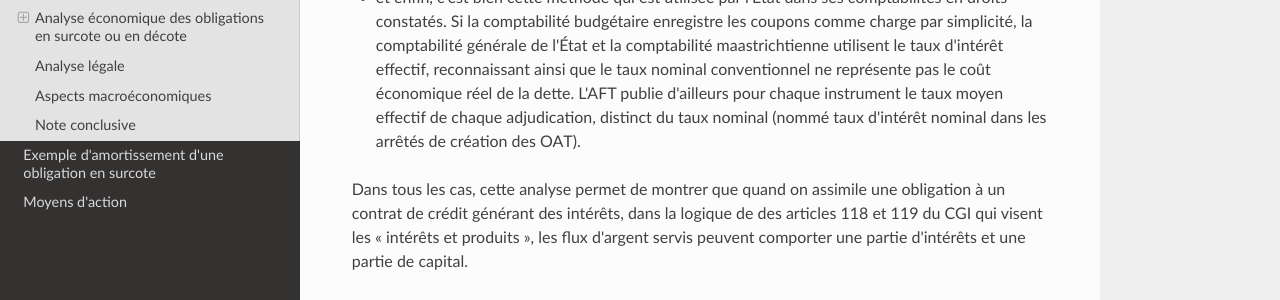
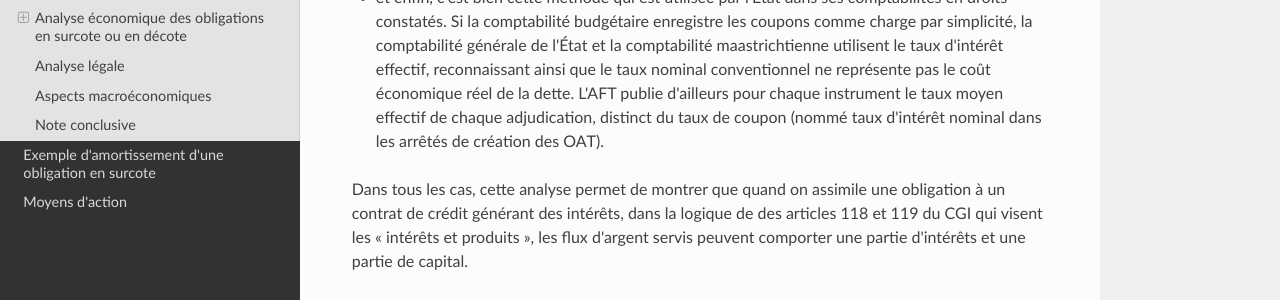
Before and after one commit to ConscritNeuneu/note-traitement-fiscal-obligations, an MkDocs documentation site: the page built from docs/note_fiscalisation_obligations.md, in a window 1280 px wide and 900 px high, scrolled down 9231 px. Shown: the part 270-570 px from the top of the window. Built offline with MkDocs 1.6.1, drawn with Linux system fonts in a browser that asks for light colours; nearby versions of some CDN libraries; some of the changed text lies outside the part shown.

Commit message:
taux nominal -> taux de coupon

```diff
--- a/docs/note_fiscalisation_obligations.md
+++ b/docs/note_fiscalisation_obligations.md
@@ -578,7 +578,7 @@ pour au moins trois raisons :
   effectif, reconnaissant ainsi que le taux nominal conventionnel ne
   représente pas le coût économique réel de la dette. L'AFT publie d'ailleurs
   pour chaque instrument le taux moyen effectif de chaque adjudication,
-  distinct du taux nominal (nommé taux d'intérêt nominal dans les arrêtés de
+  distinct du taux de coupon (nommé taux d'intérêt nominal dans les arrêtés de
   création des OAT).
 
 Dans tous les cas, cette analyse permet de montrer que quand on assimile une
```
